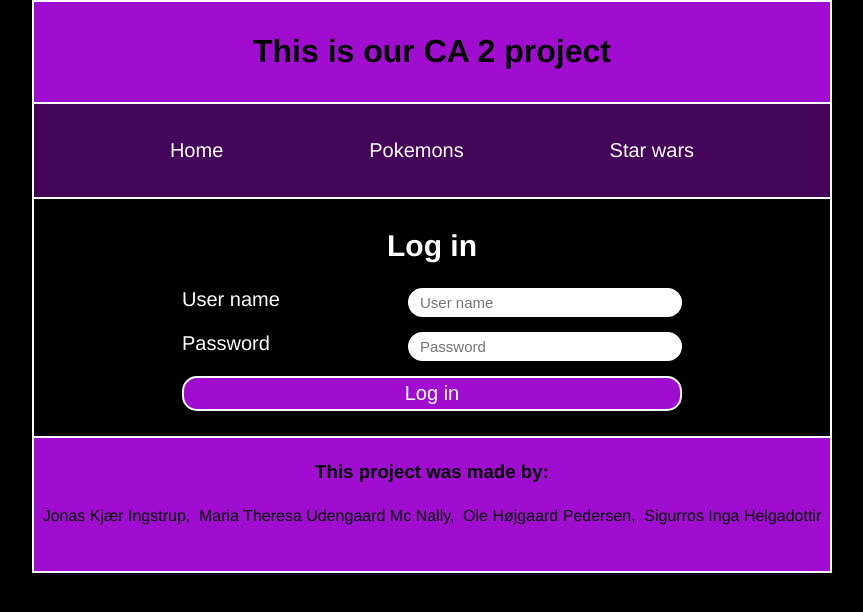
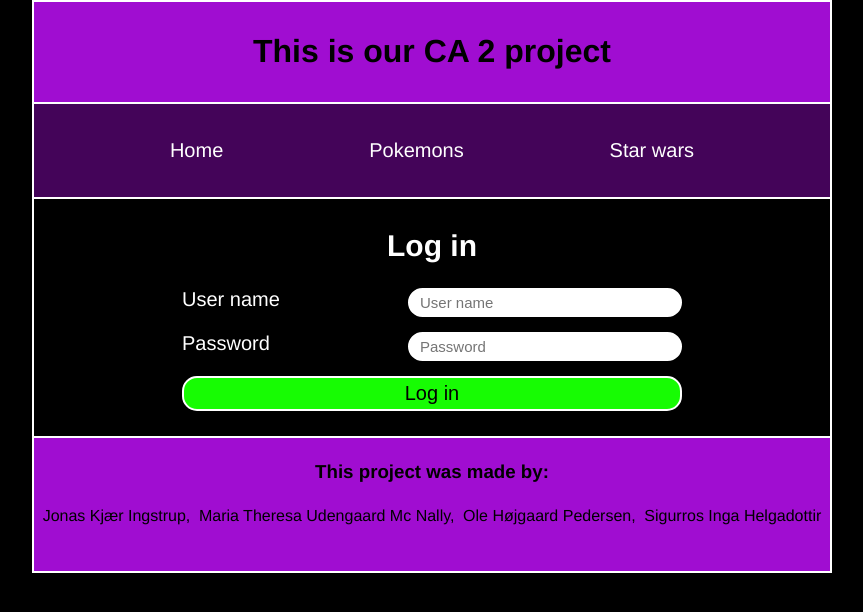
Before and after one commit to Inga-Helgadottir/CA2-front-end, a React (Vite) app: page / in a window 1280 px wide. Shown: the top 612 px of the page, without its empty margins (208-1071 px from the left). Built offline with nearby package versions, Linux system fonts and the light colour scheme.

Commit message:
log out is ready for when we fix the log in

```diff
--- a/src/App.jsx
+++ b/src/App.jsx
@@ -6,6 +6,7 @@ import "./styles/form.css";
 import { useState } from "react";
 import { Outlet, Link } from "react-router-dom";
 import WelcomePage from "./components/WelcomePage";
+import LogOut from "./components/LogOut";
 
 function App() {
   const [userName, setUserName] = useState("");
@@ -36,6 +37,15 @@ function App() {
     //   setLoggedIn(true);
     // }
   };
+  /*
+  logInFunc DOES NOT WORK YET
+  */
+  const logOutFunc = async () => {
+    setLoggedIn(false);
+    setUserName("");
+    setUserRole("");
+  };
+
   return (
     <div className="App">
       <Header />
@@ -50,6 +60,9 @@ function App() {
 
       {!loggedIn && <LogIn onAdd={logInFunc} />}
 
+      {/* find out how to log out and add to LogOut */}
+      {loggedIn && <LogOut />}
+
       {/* when we have set the user and role erace this line and uncomment the one below it */}
       {loggedIn && <WelcomePage name="user" role="role" />}
       {/* {loggedIn && <WelcomePage name={userName} role={userRole} />} */}
--- /dev/null
+++ b/src/components/LogOut.jsx
@@ -0,0 +1,11 @@
+import React from "react";
+
+const LogOut = () => {
+  return (
+    <div className="borderNoTop">
+      <button className="logOut">Log out</button>
+    </div>
+  );
+};
+
+export default LogOut;
--- a/src/styles/form.css
+++ b/src/styles/form.css
@@ -15,16 +15,17 @@ form {
   font-size: 15px;
 }
 .form-control label,
-.myButton {
+.myButton,
+.logOut {
   font-size: 20px;
 }
 .myButton {
-  /* the purple color is set in index.css line 14 */
-  background-color: var(--purple-color);
-  color: white;
+  background-color: #17fc03;
+  color: black;
   padding: 4px 0;
 }
-form input {
+form input,
+.logOut {
   border: solid 2px white;
   border-radius: 15px;
 }
@@ -40,3 +41,11 @@ form input {
   border-bottom: solid 2px white;
   padding: 5px 0 25px 0;
 }
+.logOut {
+  width: 90%;
+  margin-top: 15px;
+  background-color: #fc0318;
+  border: solid 2px white;
+  color: white;
+  padding: 5px;
+}
```
